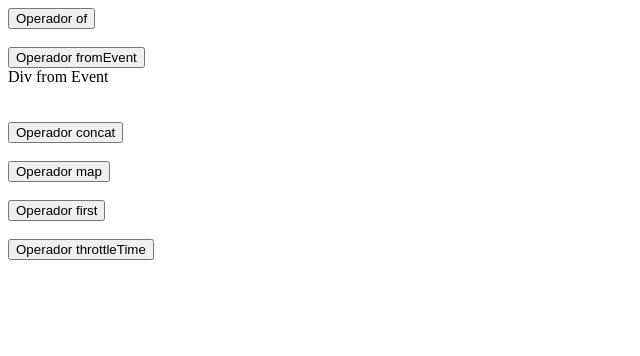
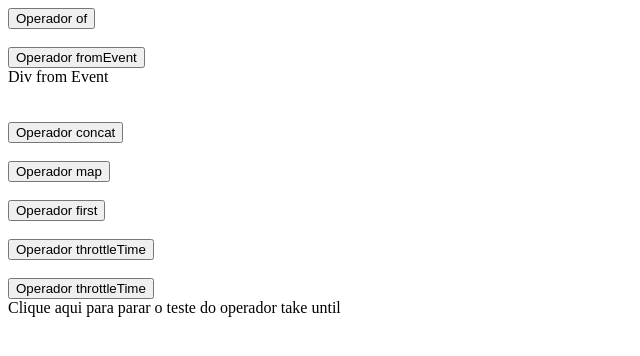
Before and after one commit to andrewmaia/Javascript_Rxjs, an Angular app: page /operators in a window 1280 px wide. Shown: the top 356 px of the page, without its empty margins (0-640 px from the left). Built offline with nearby package versions, Linux system fonts and the light colour scheme.

Commit message:
operador takeUntil

```diff
--- a/src/app/operators/operators.component.html
+++ b/src/app/operators/operators.component.html
@@ -17,3 +17,7 @@
 <button (click)="operadorThrottleTime()">Operador throttleTime</button>
 <br/>
 <br/>
+<button (click)="operadorTakeUntil()">Operador throttleTime</button>
+<div id="divTakeUntil">Clique aqui para parar o teste do operador take until</div>
+<br/>
+<br/>
--- a/src/app/operators/operators.component.ts
+++ b/src/app/operators/operators.component.ts
@@ -1,5 +1,5 @@
 import { Component, OnInit } from '@angular/core';
-import {concat, first, fromEvent, map, Observable, of, throttleTime} from 'rxjs';
+import {concat, first, fromEvent, interval, map, Observable, of, takeUntil, throttleTime} from 'rxjs';
 
 @Component({
   selector: 'app-operators',
@@ -11,7 +11,6 @@ export class OperatorsComponent implements OnInit {
 
 
   ngOnInit(): void {
-
   }
 
   operadorOf(){
@@ -20,7 +19,7 @@ export class OperatorsComponent implements OnInit {
   }
 
   operadorFromEvent(){
-    let div = document.getElementById("divFromEvent") as HTMLDivElement;;
+    let div = document.getElementById("divFromEvent") as HTMLDivElement;
     const clicks = fromEvent(div, 'click');
     clicks.subscribe(x => alert(`Você clicou na Div from Event `));
   }
@@ -49,4 +48,13 @@ export class OperatorsComponent implements OnInit {
     //Repare que o observable resultante que o throttleTime produz só voltará a emitir o evento click depois de 5 segundos
     //Qualquer clique feito nesse período será ignorado
   }
+
+  operadorTakeUntil(){
+    let div = document.getElementById("divTakeUntil") as HTMLDivElement;
+    const source = interval(2000);
+    const clicks = fromEvent(div, 'click');
+    const result = source.pipe(takeUntil(clicks));
+    result.subscribe(x => alert(x));
+  }
+
 }
```
